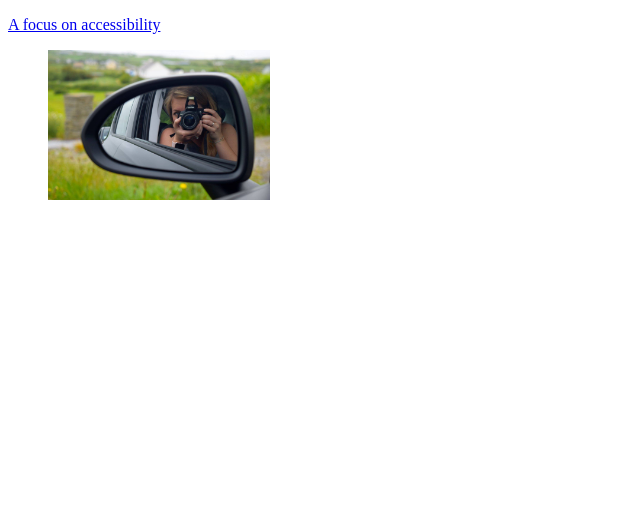
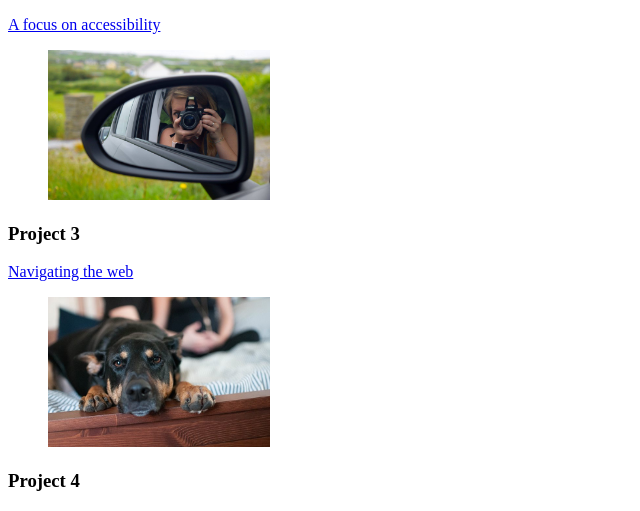
Before and after one commit to jocjoh/portfolio, a plain HTML site: page index.html in a window 1280 px wide. Shown: the part 437-948 px from the top of the page, without its empty margins (0-640 px from the left). Before the commit the page ends 800 px from the top, so only its background shows below. Drawn offline with Linux system fonts and the light colour scheme.

Commit message:
Make changes to index.html

```diff
--- a/index.html
+++ b/index.html
@@ -27,6 +27,16 @@
         <figure>
           <img src="Accessibility.jpg" width="222" height="150" alt="Girl taking photo in rearview mirror of a vehicle">
         </figure>
+      </article>
+      <article>
+        <h3>Project 3</h3>
+        <p><a href="about:blank">Navigating the web</a></p>
+        <figure>
+          <img src="Navigation.jpg" width="222" height="150" alt="Black Doberman laying on bed with head resting on paws">
+        </figure>
+      </article>
+      <article>
+        <h3>Project 4</h3>
 
 
 
```
